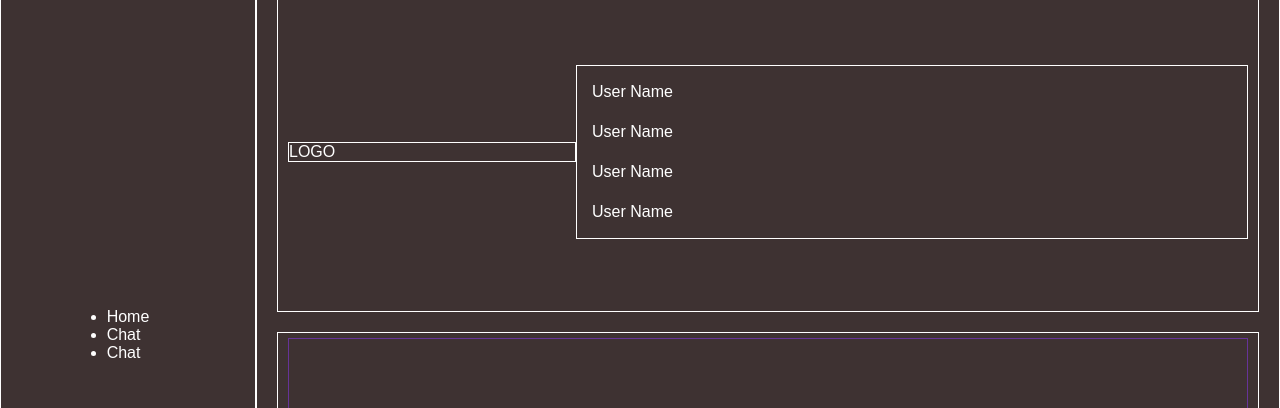
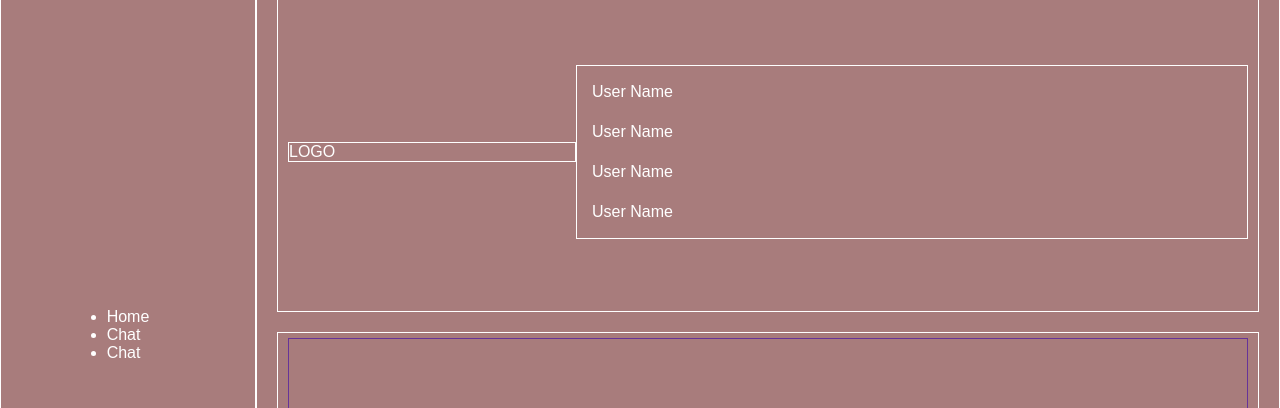
Before and after one commit to Yogesh-Vagh/checking, a plain HTML site: page index.html in a window 1280 px wide. Shown: the part 86-494 px from the top of the page. Drawn offline with Linux system fonts and the light colour scheme; files whose address does not match are found by name.

Commit message:
css changes

```diff
--- a/style.css
+++ b/style.css
@@ -14,7 +14,7 @@
 .insta-div {
   width: 100%;
   min-height: 100vh;
-  background-color: var(--main-color);
+  background-color: var(--lightesr-color);
 
   display: flex;
   flex-direction: row;
```
